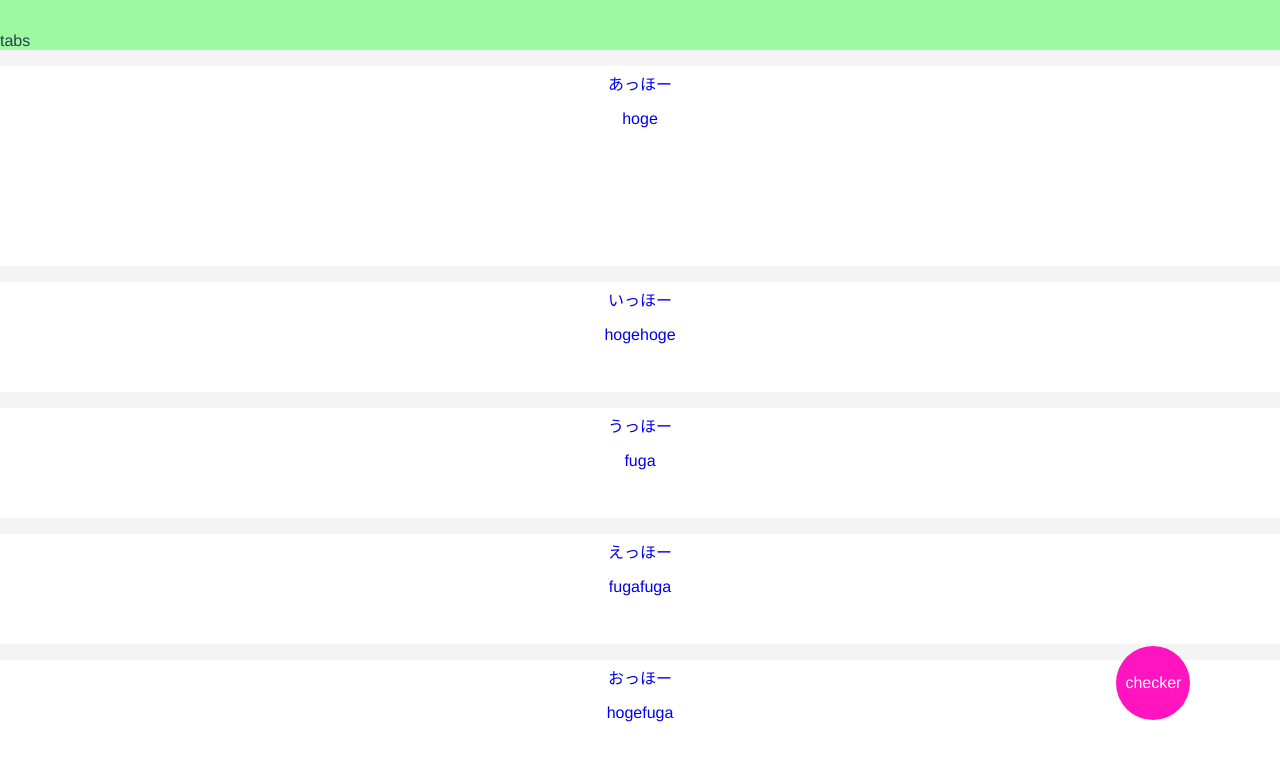
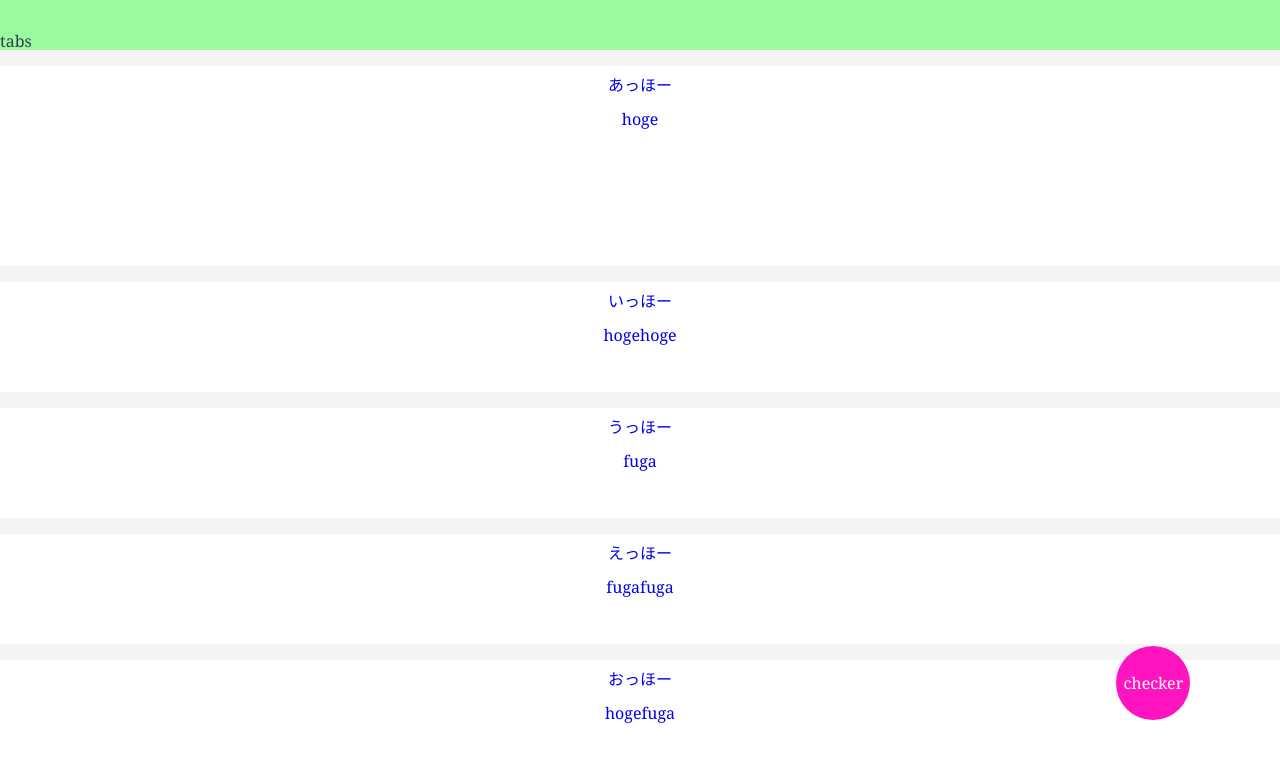
Before and after one commit to canartsavetheworldinc/spajam2019, a Vue app: page / in a window 1280 px wide. Shown: the top 762 px of the page. Built offline with nearby package versions, Linux system fonts and the light colour scheme.

Commit message:
font-family

```diff
--- a/public/index.html
+++ b/public/index.html
@@ -6,6 +6,7 @@
     <meta name="viewport" content="width=device-width,initial-scale=1.0">
     <link rel="icon" href="<%= BASE_URL %>favicon.ico">
     <title>spajam2019</title>
+    <link href="https://fonts.googleapis.com/css?family=Lora|Noto+Serif+JP|Noto+Serif&display=swap" rel="stylesheet">
     <link rel="stylesheet" href="normalize.css">
     <link rel="stylesheet" href="main.css">
   </head>
--- a/src/App.vue
+++ b/src/App.vue
@@ -11,7 +11,7 @@
 <style>
 #app {
   min-height: 100%;
-  font-family: 'Avenir', Helvetica, Arial, sans-serif;
+  font-family: "Noto Serif JP", "Noto Serif", "Lora", "serif";
   -webkit-font-smoothing: antialiased;
   -moz-osx-font-smoothing: grayscale;
   text-align: center;
```
